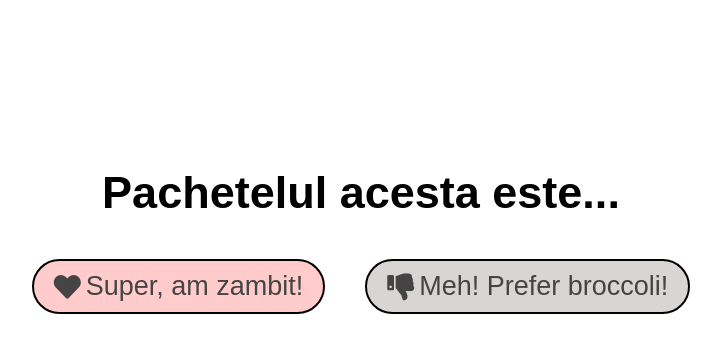
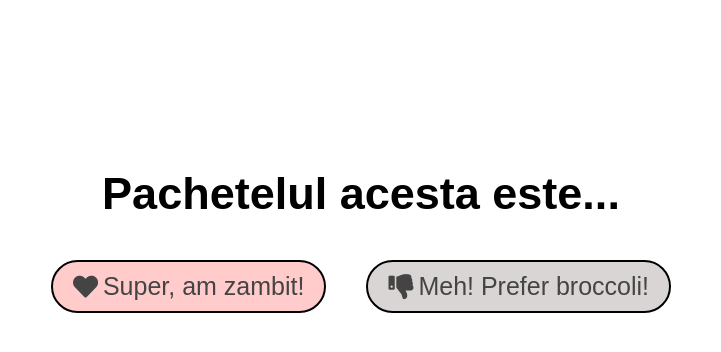
Before and after one commit to adrianion88/chocolates, a plain HTML site: page index.html in a window 1280 px wide. Both pictures are taken after a click on the element "Super, am zambit!". Shown: the whole page, without its empty margins (279-1000 px from the left). Drawn offline with Linux system fonts and the light colour scheme.

Commit message:
Update index.html

```diff
--- a/index.html
+++ b/index.html
@@ -29,7 +29,7 @@
         .response-button {
             margin: 0 20px;
             padding: 10px 20px;
-            font-size: 27px;
+            font-size: 25px;
             background-color: #FFCCCB;
             color: #444444;
             border: 2px solid black;
@@ -93,19 +93,19 @@
 
         function showYesTextBubble() {
             sendEmail("Yes");
-            var text = "</br>Placerea este de partea mea! ! Enjoy!</br></br>" +
+            var text = "</br>Placerea este de partea mea! Enjoy!</br></br>" +
 			"<div style='text-align: center;'>Contact:</div></br>" +
         "<div style='text-align: center;'>Facebook: <a href='https://www.facebook.com/littleadi88'>Adrian Ion</a></div>" +
         "<div style='text-align: center;'>Telefon: 0724442200</br></br></div>";
     var duration = 20;
-            var duration = 10;
+            var duration = 20;
             showTextBubble(text, duration, 'https://www.facebook.com/littleadi88');
         }
 
         function showNoTextBubble() {
             sendEmail("Yes");
             var text = "Got it! Ai fost dezabonata de la surprize! &#x1F642";
-            var duration = 5;
+            var duration = 6;
             showTextBubble(text, duration, 'https://www.google.com');
         }
 
```
